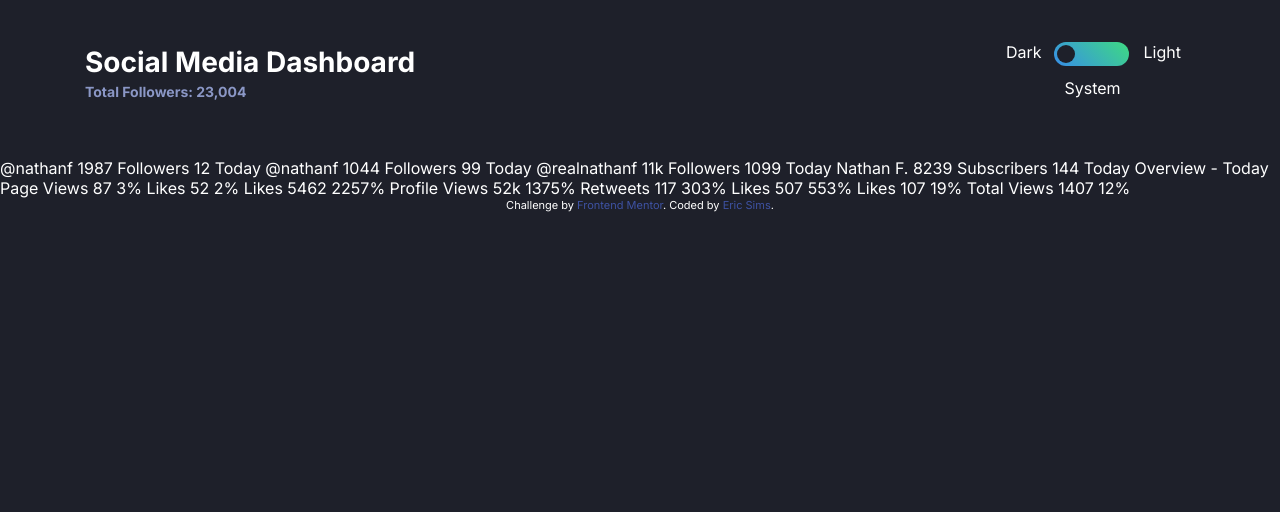
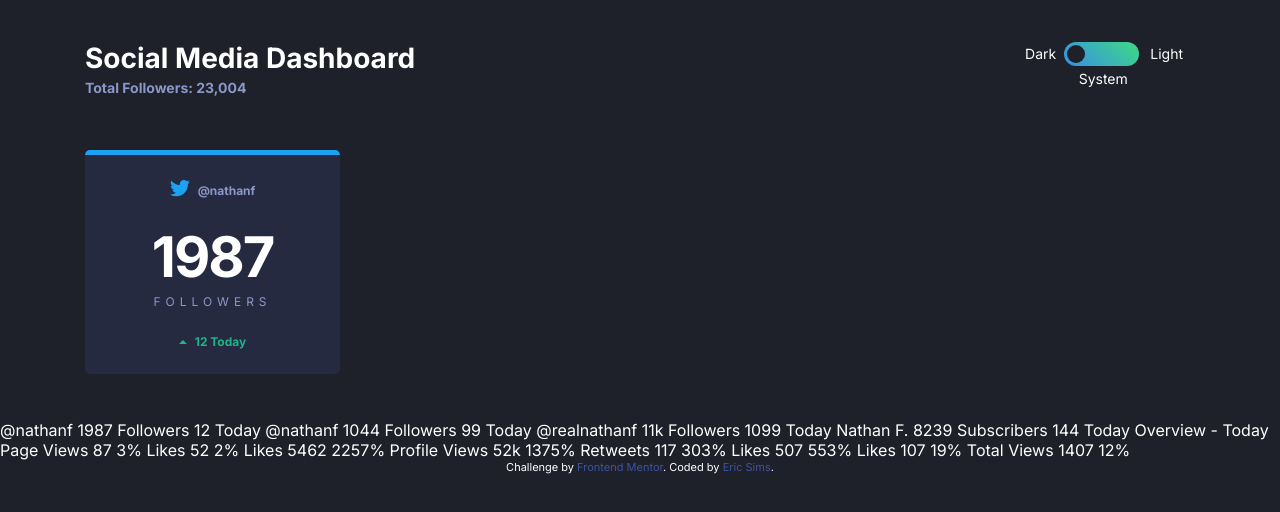
Before and after one commit to E-sims/SocialDash, a website: page index.html in a window 1280 px wide. Drawn offline with Linux system fonts and the light colour scheme.

Commit message:
Add card component in dark theme

```diff
--- a/app/scss/components/card.scss
+++ b/app/scss/components/card.scss
@@ -1,5 +1,101 @@
 @use '../util' as *;
 
 .card {
-  padding: rem(20);
+  background: var(--dark-card-bg);
+  color: var(--dark-text);
+  width: rem(255); // Temp width for demo
+  text-align: center;
+  padding: rem(25);
+  border-radius: rem(5);
+  overflow: hidden;
+
+  &--facebook {
+    border-top: rem(5) solid var(--facebook);
+  }
+
+  &--twitter {
+    border-top: rem(5) solid var(--twitter);
+  }
+
+  &--instagram {
+    border-top: rem(5) solid var(--instagram-end);
+  }
+
+  &--youtube {
+    border-top: rem(5) solid var(--youtube);
+  }
+
+  &__platform {
+    display: flex;
+    justify-content: center;
+    align-items: center;
+    margin-bottom: rem(28);
+  }
+
+  &__icon {
+    margin-right: rem(8);
+    &--facebook {
+    }
+
+    &--twitter {
+    }
+
+    &--instagram {
+    }
+
+    &--youtube {
+    }
+  }
+
+  &__username {
+    font-size: rem(12);
+    font-weight: 700;
+  }
+
+  &__followers {
+    margin-bottom: rem(25);
+  }
+
+  &__count {
+    color: var(--light-bg);
+    font-weight: 700;
+    letter-spacing: rem(-2);
+    line-height: 1;
+    margin-bottom: rem(9);
+
+    &--big {
+      font-size: rem(56);
+    }
+
+    &--small {
+    }
+  }
+
+  &__label {
+    font-size: rem(12);
+    font-weight: normal;
+    letter-spacing: rem(5);
+    color: var(--dark-text);
+    text-transform: uppercase;
+  }
+
+  &__change {
+    font-size: rem(12);
+    font-weight: 700;
+    display: flex;
+    align-items: center;
+    justify-content: center;
+    gap: rem(4);
+
+    &--up {
+      color: var(--limegreen);
+    }
+
+    &--down {
+      color: var(--brightred);
+    }
+  }
+
+  &__number {
+  }
 }
--- a/app/scss/components/toggle.scss
+++ b/app/scss/components/toggle.scss
@@ -1,13 +1,17 @@
 @use '../util' as *;
 
 .toggle {
-  border: none;
   display: grid;
   grid-template-columns: 1fr rem(78) 1fr;
   grid-template-rows: repeat(2, 1fr);
-  gap: rem(12);
+  gap: rem(4.8) rem(8);
+  border: none;
+  margin: 0;
 
   label {
+    font-size: rem(14);
+    align-self: center;
+
     &[for='dark'] {
       grid-column: 1 / 2;
       justify-self: end;
@@ -16,6 +20,7 @@
       grid-column: 1 / 4;
       grid-row: 2 / 3;
       justify-self: center;
+      align-self: start;
     }
     &[for='light'] {
       grid-column: 3 / 4;
--- a/index.html
+++ b/index.html
@@ -61,6 +61,25 @@
       </fieldset>
     </header>
     <main>
+      <section class="container">
+        <div class="card card--twitter">
+          <div class="card__platform">
+            <div class="card__icon">
+              <img src="/images/icon-twitter.svg" alt="Twitter Icon" />
+            </div>
+            <div class="card__username">@nathanf</div>
+          </div>
+          <div class="card__followers">
+            <div class="card__count card__count--big">1987</div>
+            <div class="card__label">Followers</div>
+          </div>
+          <div class="card__change card__change--up">
+            <img src="/images/icon-up.svg" alt="up arrow" />
+            <div class="card__number"></div>
+            12 Today
+          </div>
+        </div>
+      </section>
       @nathanf 1987 Followers 12 Today @nathanf 1044 Followers 99 Today
       @realnathanf 11k Followers 1099 Today Nathan F. 8239 Subscribers 144 Today
       Overview - Today Page Views 87 3% Likes 52 2% Likes 5462 2257% Profile
```
Also changed, not shown: dist/style.css, 1 other file.
